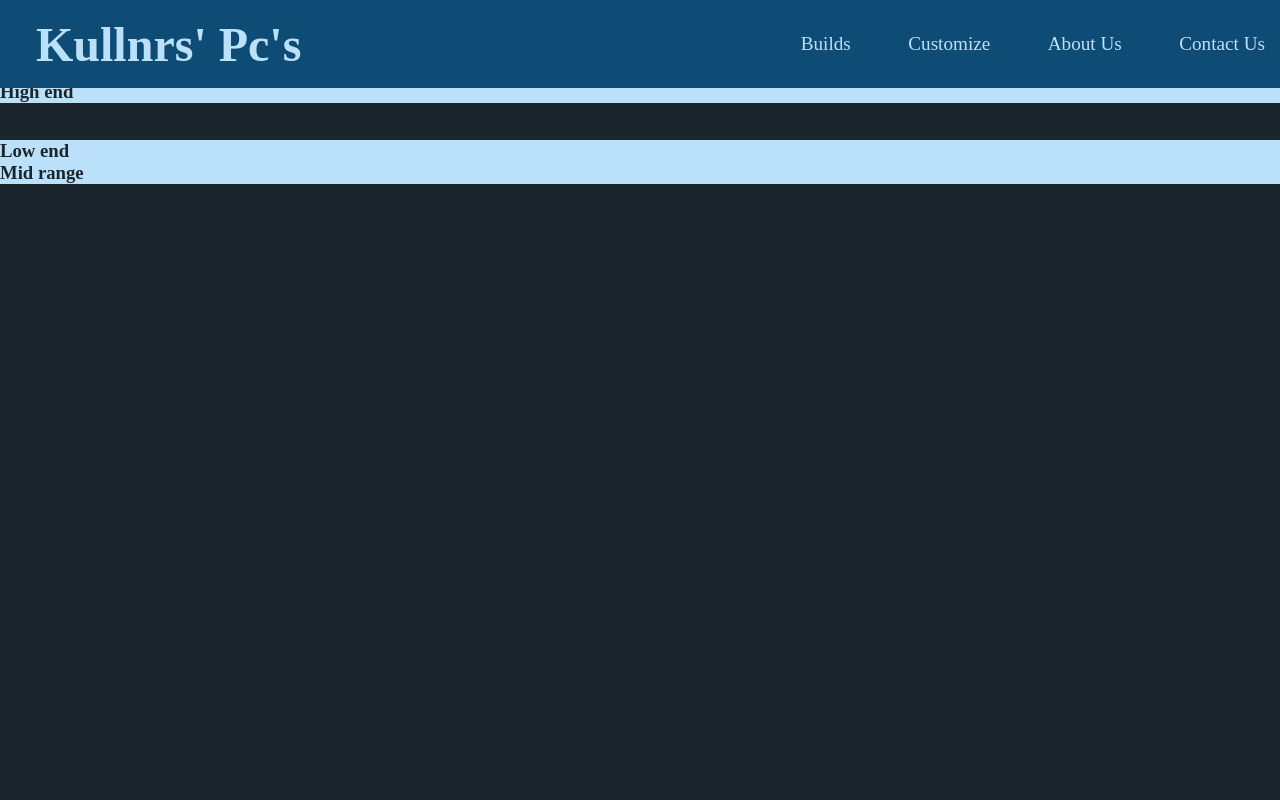
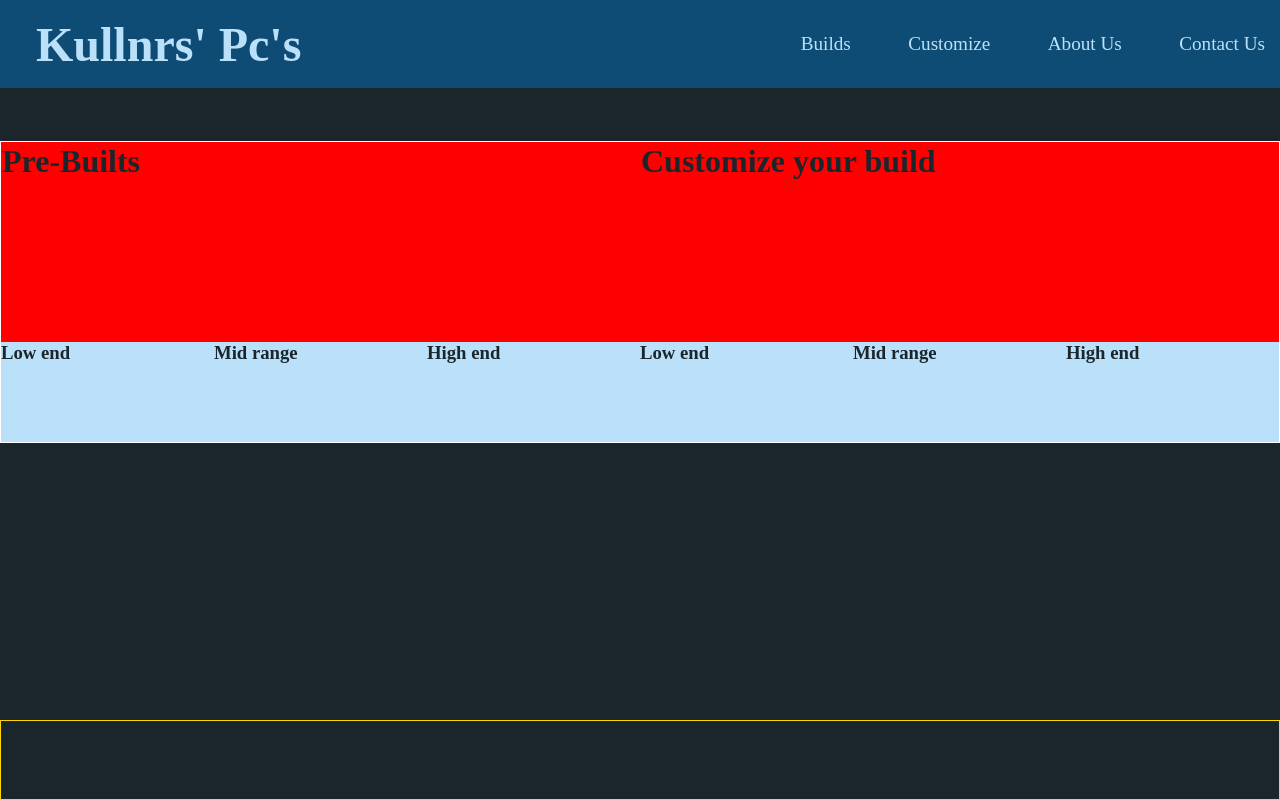
Before and after one commit to GojuNoah/Kullnrs-pcs, a plain HTML site: page index.html in a window 1280 px wide. Drawn offline with Linux system fonts and the light colour scheme.

Commit message:
update main

```diff
--- a/index.html
+++ b/index.html
@@ -19,7 +19,7 @@
             </nav>
         </header>
         <main>
-            <h1>Pre-Builts</h1>
+            <h1 id="pre">Pre-Builts</h1>
             <section class="card">
                 <h3>Low end</h3>
             </section>
@@ -29,14 +29,14 @@
             <section class="card">
                 <h3>High end</h3>
             </section>
-            <h1>Customize your build</h1>
+            <h1 id="custom">Customize your build</h1>
             <section class="card">
                 <h3>Low end</h3>
             </section>
             <section class="card">
                 <h3>Mid range</h3>
             </section>
-            <section class="card"></section>
+            <section class="card">
                 <h3>High end</h3>
             </section>
         </main>
--- a/styles.css
+++ b/styles.css
@@ -38,7 +38,30 @@ body {
 main {
     color: #1B262C;
     display: grid;
+    grid-template-columns: repeat(6, 1fr);
+    grid-auto-rows: 100px;
+    border: 1px solid white;
+    background-color: red;
+    margin-top: 11%;
+    margin-bottom: 10%;
 }
 .card {
     background-color: #BBE1FA;
 }
+#pre {
+    grid-column: 1 / 4;
+    grid-row: 1 / 3;
+    border: 1px solid red;
+}
+#custom {
+    grid-column: 4 / 7;
+    grid-row: 1 / 3;
+    border: 1px solid red;
+}
+footer {
+    border: 1px solid gold;
+    position: fixed;
+    bottom: 0;
+    width: 100%;
+    height: 10%;
+}
```
